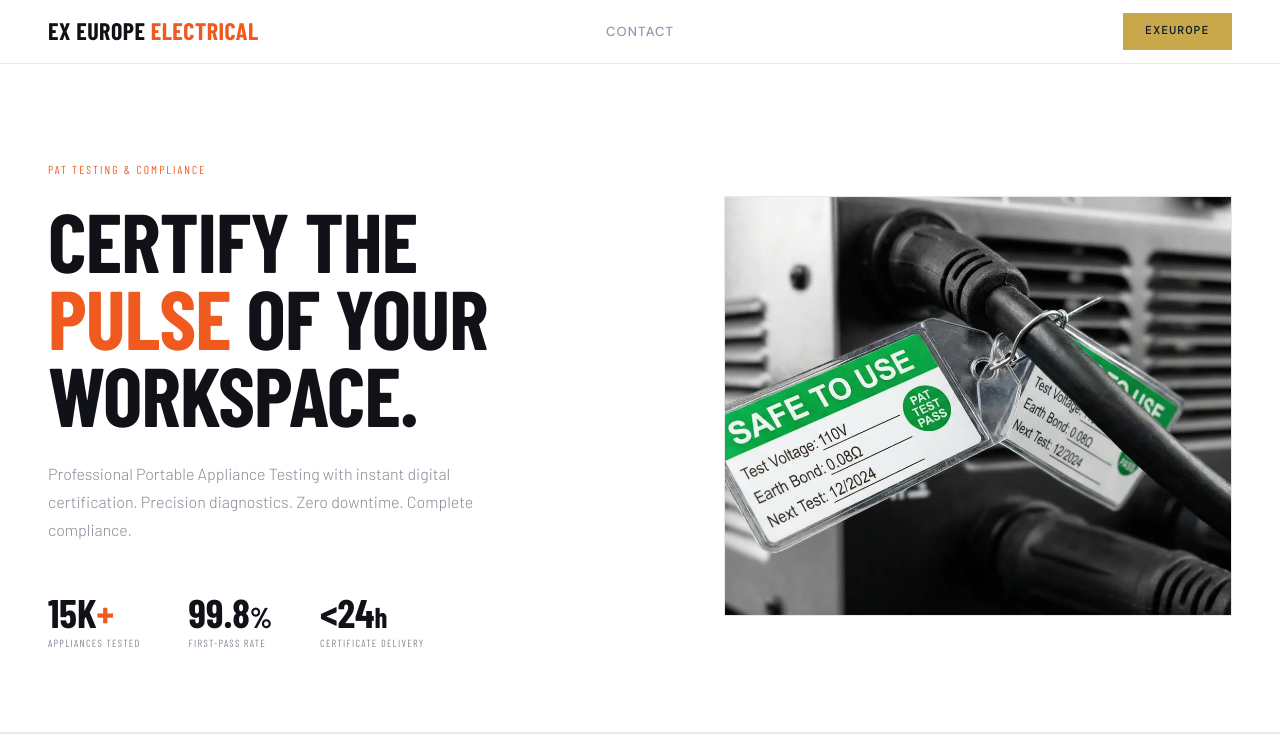
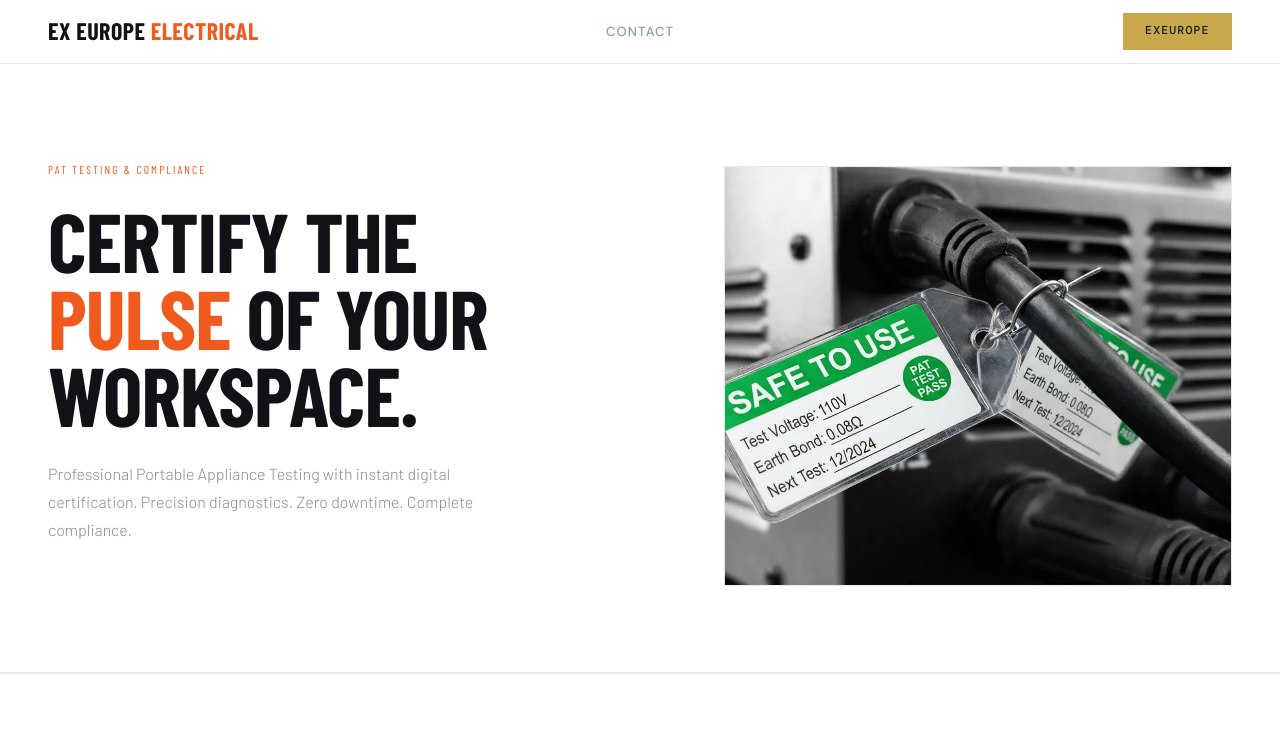
Before and after one commit to rachelt2906/exeu, a plain HTML site: page electrical/index.html in a window 1280 px wide. Shown: the top 751 px of the page. Drawn offline with nearby package versions, Linux system fonts and the light colour scheme; a web font is replaced by a local one.

Commit message:
Remove hero stats row from electrical portal
Drops the "15K+ Appliances Tested / 99.8% First-Pass Rate /
<24h Certificate Delivery" stats from the hero section.

```diff
--- a/electrical/index.html
+++ b/electrical/index.html
@@ -379,20 +379,6 @@
         <p class="hero-body">
           Professional Portable Appliance Testing with instant digital certification. Precision diagnostics. Zero downtime. Complete compliance.
         </p>
-        <div class="hero-stats">
-          <div>
-            <div class="stat-num">15K<span class="orange">+</span></div>
-            <div class="stat-label">Appliances Tested</div>
-          </div>
-          <div>
-            <div class="stat-num">99.8<span style="font-size:1.8rem">%</span></div>
-            <div class="stat-label">First-Pass Rate</div>
-          </div>
-          <div>
-            <div class="stat-num">&lt;24<span style="font-size:1.8rem">h</span></div>
-            <div class="stat-label">Certificate Delivery</div>
-          </div>
-        </div>
       </div>
       <img class="hero-image" src="images/preview1.webp" alt="PAT test pass tags on tested equipment">
     </div>
```
